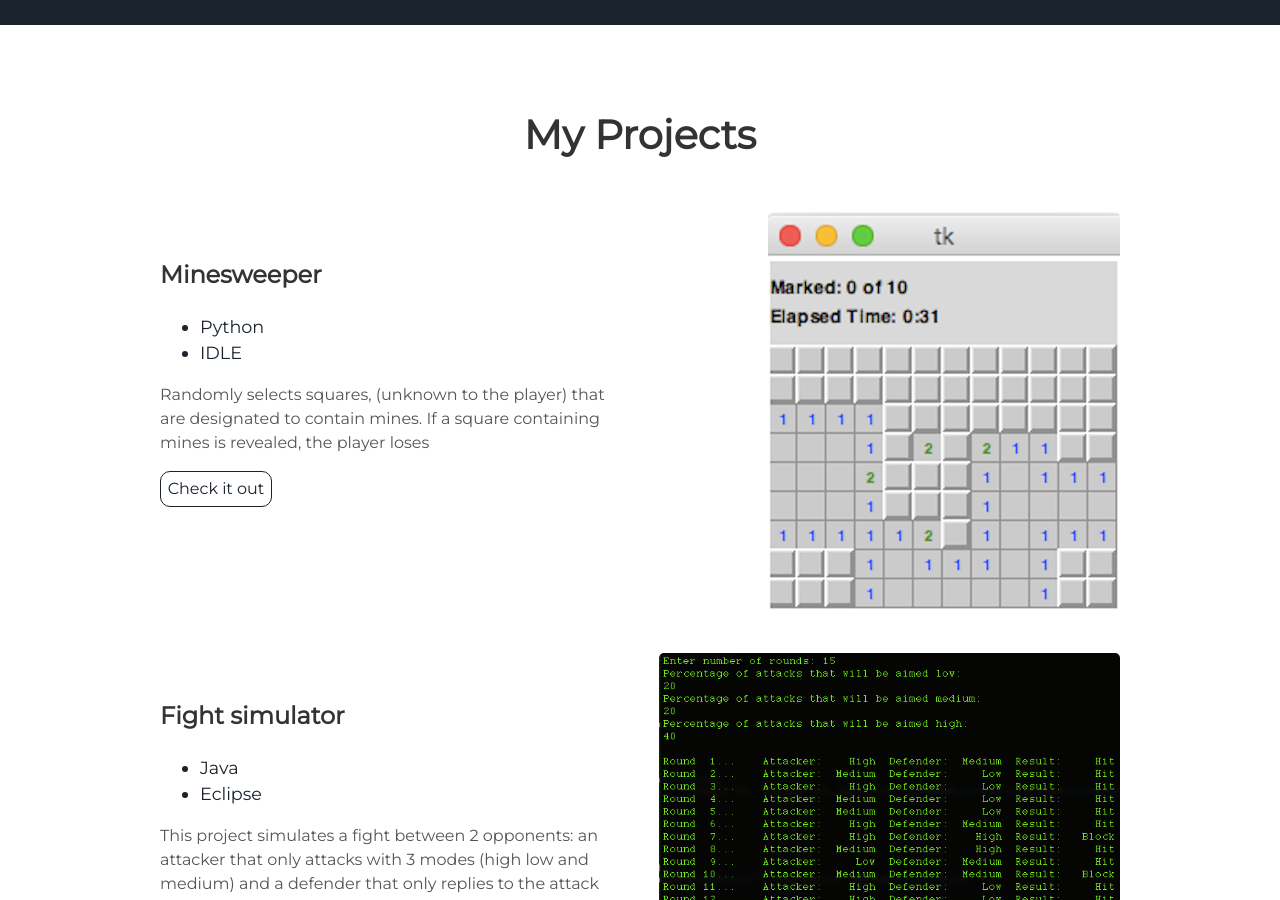
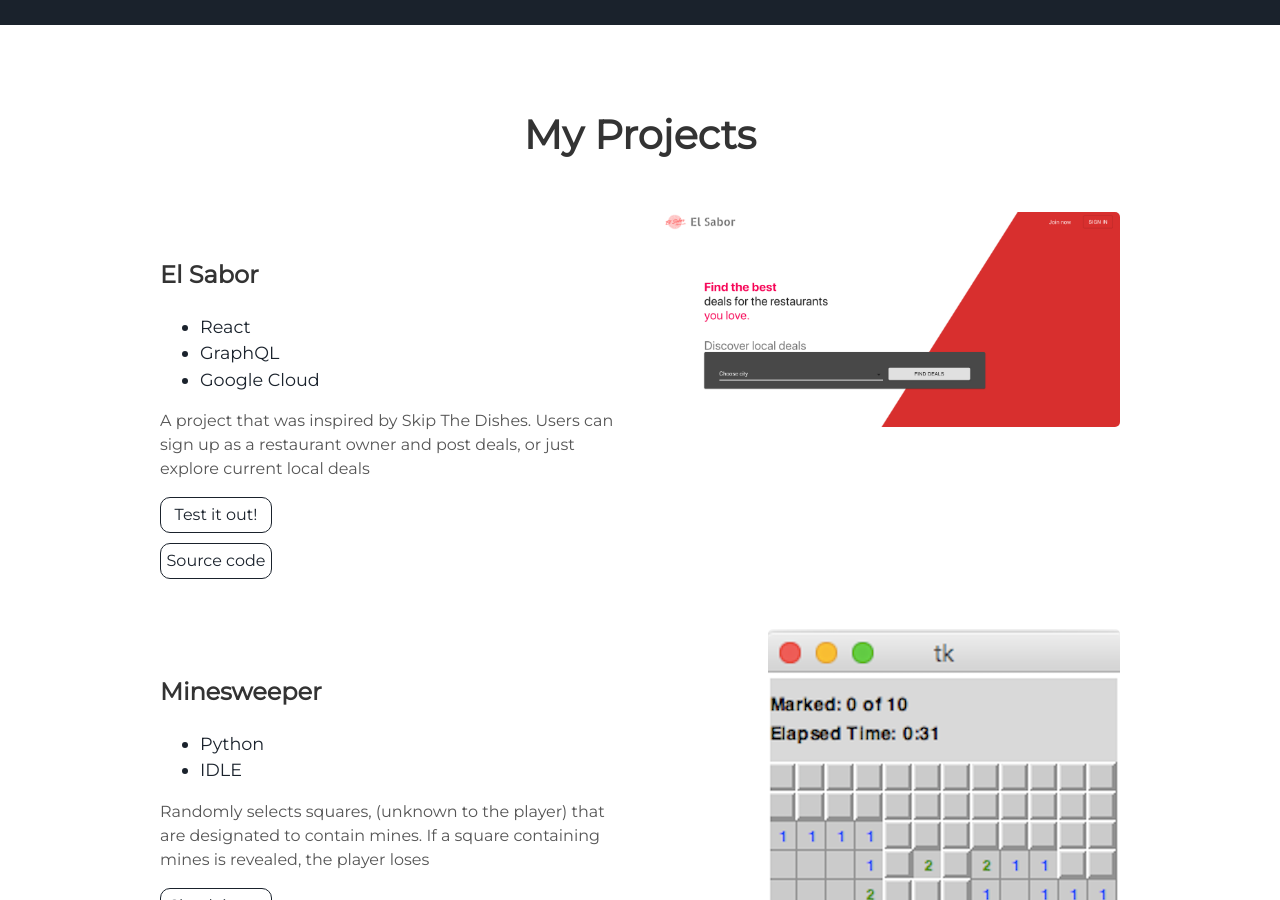
Before and after one commit to osagieomigie/osagieomigie.github.io, a Jekyll site: the page built from index.html, in a window 1280 px wide and 900 px high, scrolled down 875 px. Built offline with Jekyll 4.4.1, drawn with Linux system fonts in a browser that asks for light colours.

Commit message:
Added elsabor project

```diff
--- a/_includes/projects.html
+++ b/_includes/projects.html
@@ -1,5 +1,22 @@
 <div class="user-details">
   <h1> My Projects </h1>
+</div>
+
+<div class="user-projects">
+  <div class="images-right">
+    <img alt="mountains" src="{{ "/assets/img/elsabor.png" | prepend: site.baseurl }}" />
+  </div>
+  <div class="contents">
+    <h3> El Sabor </h3>
+    <ul>
+      <li> React </li>
+      <li> GraphQL </li>
+      <li> Google Cloud </li>
+    </ul>
+    <p>A project that was inspired by Skip The Dishes. Users can sign up as a restaurant owner and post deals, or just explore current local deals</p>
+    <a class="project-link" href="https://elsabor.osagie.me" target="_blank">Test it out!</a>
+    <a class="project-link" href="https://github.com/osagieomigie/elsabor" target="_blank">Source code</a>
+  </div>
 </div>
 
 
```
Also changed, not shown: assets/img/elsabor.png (added), 5 other files.
